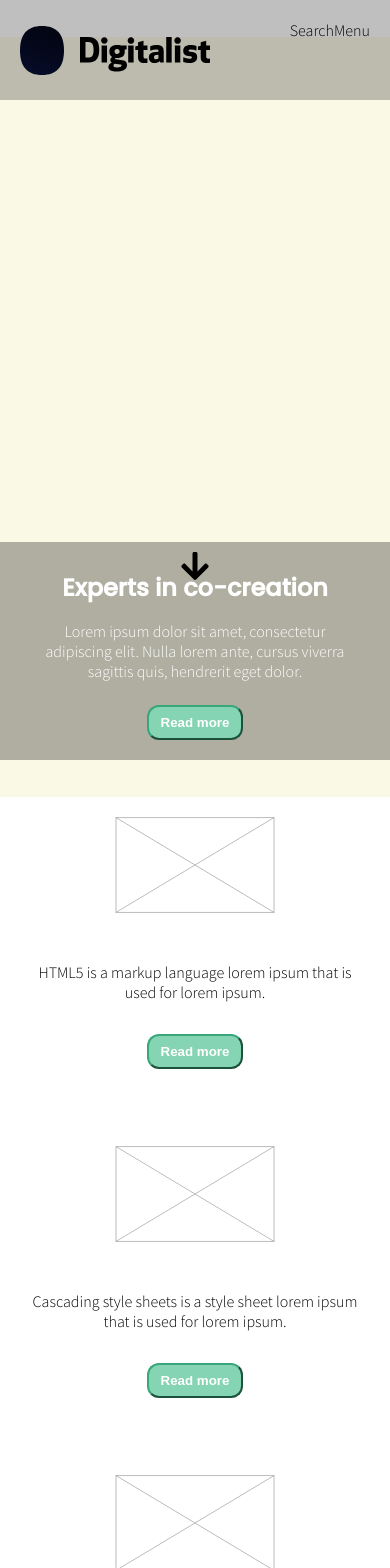
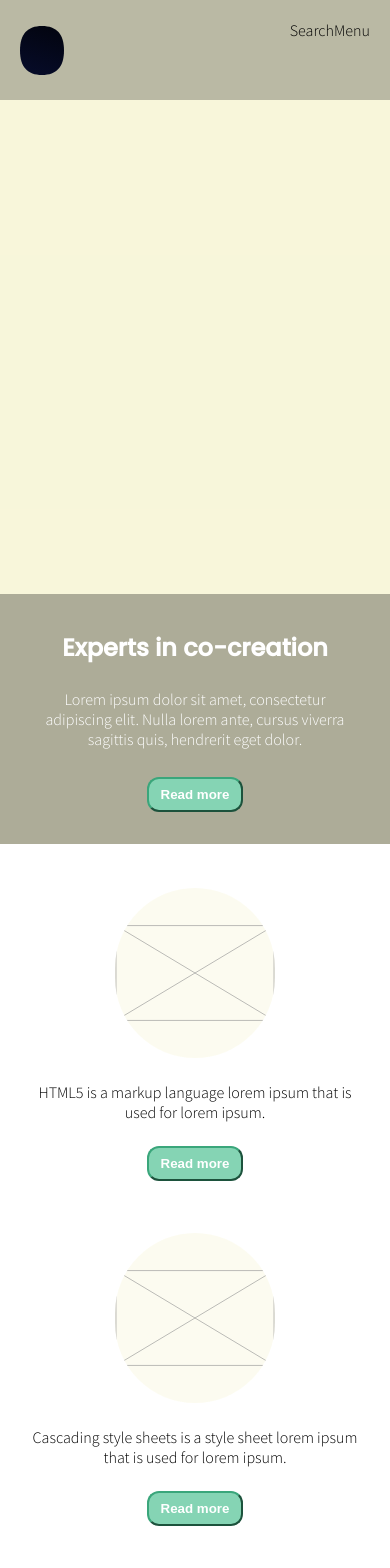
Before and after one commit to AxelEkman/digitalist-test, a React (Create React App) app: page / in a window 390 px wide. Shown: the top 1568 px of the page. Built offline with nearby package versions, Linux system fonts and the light colour scheme.

Commit message:
Revised logo

```diff
--- a/src/App.scss
+++ b/src/App.scss
@@ -7,28 +7,17 @@
     height: 100vh;
 }
 
-@media only screen and (min-width: 600px) {
-    .hero {
-        height: 100vh;
-    }
-}
-
-@media only screen and (max-width: 600px) {
-    .hero {
-        height: 90vh;
-    }
-}
-
 .features {
     display: flex;
     flex-grow: 1;
     justify-content: center;
-    margin-bottom: 60px;
+    margin-bottom: 24px;
+    margin-top: 24px;
 }
 
 @media only screen and (min-width: 600px) {
     .features {
-        min-height: 500px;
+        min-height: 350px;
     }
 }
 
@@ -39,21 +28,22 @@
 }
 
 .hero-image {
-    background-color: rgba(#e6e184, 0.2);
+    background-color: rgba(#e6e184, 0.3);
+    position: absolute;
+    top: 0;
+    left: 0;
 }
 
 @media only screen and (min-width: 600px) {
     .hero-image {
         min-width: 100vw;
         height: 100vh;
-        position: absolute;
-        top: 0;
-        left: 0;
     }
 }
 
 @media only screen and (max-width: 600px) {
     .hero-image {
         height: 100%;
+        min-width: 100vw;
     }
 }
--- a/src/components/Logo.tsx
+++ b/src/components/Logo.tsx
@@ -1,11 +1,16 @@
+import './logo.scss'
+
 interface IProps {
     style?: {}
+    className?: string
 }
 
-export const Logo = ({ style = {} }: IProps): JSX.Element => (
+export const Logo = ({
+    style = {},
+    className = 'logo',
+}: IProps): JSX.Element => (
     <svg
-        width="190"
-        height="49"
+        className={className}
         viewBox="0 0 190 49"
         fill="none"
         xmlns="http://www.w3.org/2000/svg"
@@ -16,49 +21,62 @@ export const Logo = ({ style = {} }: IProps): JSX.Element => (
             clip-rule="evenodd"
             d="M60 11H68.3132C77.0026 11 79.2605 16.5149 79.2605 23.766C79.2605 31.017 77.0026 36.5319 68.3132 36.5319H60V11ZM65.4737 31.5617H68.4158C72.4184 31.5617 73.5816 28.7021 73.5816 23.766C73.5816 18.8638 72.4184 15.9702 68.4158 15.9702H65.4737V31.5617Z"
             fill="black"
+            className="logo-text"
         />
         <path
             fill-rule="evenodd"
             clip-rule="evenodd"
             d="M87.5754 14.5745C87.5754 12.7884 86.1204 11.3405 84.3254 11.3405C82.5305 11.3405 81.0754 12.7884 81.0754 14.5745C81.0754 16.3606 82.5305 17.8085 84.3254 17.8085C86.1204 17.8085 87.5754 16.3606 87.5754 14.5745ZM81.5886 19.5107V36.5319H87.0264V19.5107H81.5886Z"
             fill="black"
+            className="logo-text"
         />
         <path
             fill-rule="evenodd"
             clip-rule="evenodd"
             d="M102.38 34.149L95.7774 33.2979C95.2985 33.2298 95.0932 33.0255 95.0932 32.6851C95.0964 32.4486 95.1809 32.2204 95.3327 32.0383C95.9123 32.0963 96.495 32.1191 97.0774 32.1064C102.38 32.1064 104.775 29.8596 104.775 25.5702C104.772 24.9424 104.715 24.316 104.604 23.6979L106.656 23.1532V19.5107H101.08C99.7819 19.1308 98.429 18.9697 97.0774 19.0341C91.7748 19.0341 89.3801 21.2809 89.3801 25.5702C89.1622 27.7873 90.2425 29.9321 92.158 31.0851C91.1452 31.7433 90.4804 32.8167 90.3448 34.0128C90.2924 35.1567 90.9044 36.229 91.9185 36.7702C89.8983 37.1254 88.4099 38.8486 88.3606 40.8894C88.3606 44.1915 92.158 45.5192 96.4685 45.5192C101.703 45.5192 107.005 43.749 107.005 39.1532C106.998 36.3958 105.972 34.6255 102.38 34.149ZM97.0774 23.0511C98.1044 23.0373 99.0379 23.6422 99.4406 24.5824C99.8432 25.5225 99.6351 26.6116 98.9139 27.3391C98.1926 28.0667 97.1011 28.2885 96.1509 27.9007C95.2007 27.5129 94.5802 26.5922 94.5801 25.5702C94.4769 24.8819 94.7052 24.1854 95.1964 23.6899C95.6876 23.1945 96.3844 22.9578 97.0774 23.0511ZM93.4169 39.4255C93.4169 40.6511 94.3406 41.4341 97.0432 41.4341C99.6432 41.4341 101.593 40.549 101.593 39.4255C101.593 38.8809 101.32 38.5404 100.635 38.4383L94.7169 37.6894C93.976 37.9605 93.4661 38.6416 93.4169 39.4255Z"
             fill="black"
+            className="logo-text"
         />
         <path
             fill-rule="evenodd"
             clip-rule="evenodd"
             d="M113.732 12.9575C113.151 11.9569 112.078 11.3405 110.917 11.3405C109.756 11.3405 108.683 11.9569 108.103 12.9575C107.522 13.9581 107.522 15.1909 108.103 16.1915C108.683 17.1921 109.756 17.8085 110.917 17.8085C112.078 17.8085 113.151 17.1921 113.732 16.1915C114.312 15.1909 114.312 13.9581 113.732 12.9575ZM108.18 19.5107V36.5319H113.62V19.5107H108.18Z"
             fill="black"
+            className="logo-text"
         />
         <path
             d="M123.525 30.5405V24.0384H127.46V19.5107H123.525V14.7107L118.052 16.1745V19.6809L115.281 20.4298V24.0384H118.052V30.983C118.052 35.0001 119.865 37.0086 124.654 37.0086C125.599 36.9961 126.54 36.8819 127.46 36.6681V32.4128C126.91 32.5433 126.348 32.6118 125.783 32.6171C124.039 32.6171 123.525 31.8681 123.525 30.5405Z"
             fill="black"
+            className="logo-text"
         />
         <path
             fill-rule="evenodd"
             clip-rule="evenodd"
             d="M130.243 20.1575C132.211 19.4202 134.297 19.0397 136.401 19.0341C142.558 19.0341 143.722 21.6553 143.722 25.4681V36.5319H140.437L139.685 35.2383C138.284 36.4229 136.494 37.053 134.656 37.0085C133.133 37.1837 131.609 36.6839 130.489 35.6416C129.369 34.5993 128.766 33.1199 128.84 31.5958C128.84 27 132.227 26.3192 135.306 26.0128L138.419 25.7064V24.617C138.419 23.8341 137.872 23.4255 136.401 23.4255C134.286 23.4768 132.198 23.9153 130.243 24.7192V20.1575ZM135.956 33.2638C136.852 33.3146 137.733 33.0223 138.419 32.4468V28.6681L136.127 28.9745C134.587 29.1787 133.972 29.9277 133.972 31.2553C133.931 31.7933 134.126 32.3225 134.506 32.7072C134.886 33.0919 135.415 33.2948 135.956 33.2638Z"
             fill="black"
+            className="logo-text"
         />
-        <path d="M146.228 11H151.667V36.5319H146.228V11Z" fill="black" />
+        <path
+            d="M146.228 11H151.667V36.5319H146.228V11Z"
+            fill="black"
+            className="logo-text"
+        />
         <path
             fill-rule="evenodd"
             clip-rule="evenodd"
             d="M160.421 12.9575C159.84 11.9569 158.767 11.3405 157.606 11.3405C156.445 11.3405 155.372 11.9569 154.791 12.9575C154.211 13.9581 154.211 15.1909 154.791 16.1915C155.372 17.1921 156.445 17.8085 157.606 17.8085C158.767 17.8085 159.84 17.1921 160.421 16.1915C161.001 15.1909 161.001 13.9581 160.421 12.9575ZM154.869 19.5107V36.5319H160.309V19.5107H154.869Z"
             fill="black"
+            className="logo-text"
         />
         <path
             d="M176.47 24.4809C174.721 23.7704 172.851 23.4006 170.962 23.3915C169.422 23.3915 168.567 23.7319 168.567 24.583C168.567 25.4681 169.149 25.6724 170.278 25.7745C175.683 26.2511 177.188 27.6809 177.188 31.2213C177.188 34.4894 175.238 37.0085 169.457 37.0085C167.328 37.0751 165.208 36.7042 163.23 35.9192V31.3575C165.16 32.1669 167.226 32.6058 169.32 32.6511C171.064 32.6511 171.851 32.3107 171.851 31.4596C171.851 30.5745 171.27 30.3702 170.141 30.2681C164.735 29.7915 163.23 28.3617 163.23 24.8213C163.23 21.349 165.488 19.0341 170.757 19.0341C172.703 18.9188 174.651 19.2207 176.47 19.9192V24.4809Z"
             fill="black"
+            className="logo-text"
         />
         <path
             d="M190 32.4469C189.484 32.5607 188.958 32.6206 188.43 32.6256C186.685 32.6256 186.172 31.8767 186.172 30.549V24.0384H190V19.5107H186.172V14.7107L180.698 16.1745V19.6809L177.927 20.4298V24.0384H180.698V30.983C180.698 35.0001 182.511 37.0086 187.301 37.0086C188.209 36.9983 189.113 36.8956 190 36.7022V32.4469Z"
             fill="black"
+            className="logo-text"
         />
         <path
             d="M22 0C36.6667 0 44 8.16667 44 24.5C44 40.8333 36.6667 49 22 49C7.33333 49 0 40.8333 0 24.5C0 8.16667 7.33333 0 22 0Z"
--- a/src/components/button.scss
+++ b/src/components/button.scss
@@ -5,7 +5,7 @@
     background-color: $primary-color;
     color: white;
     padding: 8px 12px;
-    margin: auto;
+    margin: 12px auto;
     border-radius: $default-radius;
     font-family: 'Source-Sans-Pro', sans-serif;
     font-weight: $semibold-font;
@@ -22,6 +22,6 @@
 
 @media only screen and (max-width: 600px) {
     .arrow-button {
-        display: hidden;
+        display: none;
     }
 }
--- a/src/components/card.scss
+++ b/src/components/card.scss
@@ -27,5 +27,5 @@
 .card-description {
     padding: 12px;
     align-self: center;
-    margin-bottom: 20px;
+    margin-bottom: 0px;
 }
--- a/src/components/ctamodal.scss
+++ b/src/components/ctamodal.scss
@@ -32,12 +32,11 @@
 }
 
 .modal-title {
-    margin-bottom: 0px;
-    margin-top: 8px;
+    margin-bottom: 8px;
+    margin-top: 16px;
     font-family: 'Poppins', 'sans-serif';
 }
 
 .modal-text {
     padding: 16px;
-    margin-bottom: 8px;
 }
--- /dev/null
+++ b/src/components/logo.scss
@@ -0,0 +1,10 @@
+.logo {
+    width: 190px;
+    height: 49px;
+}
+
+@media only screen and (max-width: 600px) {
+    .logo-text {
+        display: none;
+    }
+}
--- a/src/components/placeholder.scss
+++ b/src/components/placeholder.scss
@@ -2,4 +2,7 @@
     height: 170px;
     width: 160px;
     margin: auto;
+    background-color: rgba(#e6e184, 0.3);
+    border-radius: 120px;
+    margin-bottom: 12px;
 }
```
